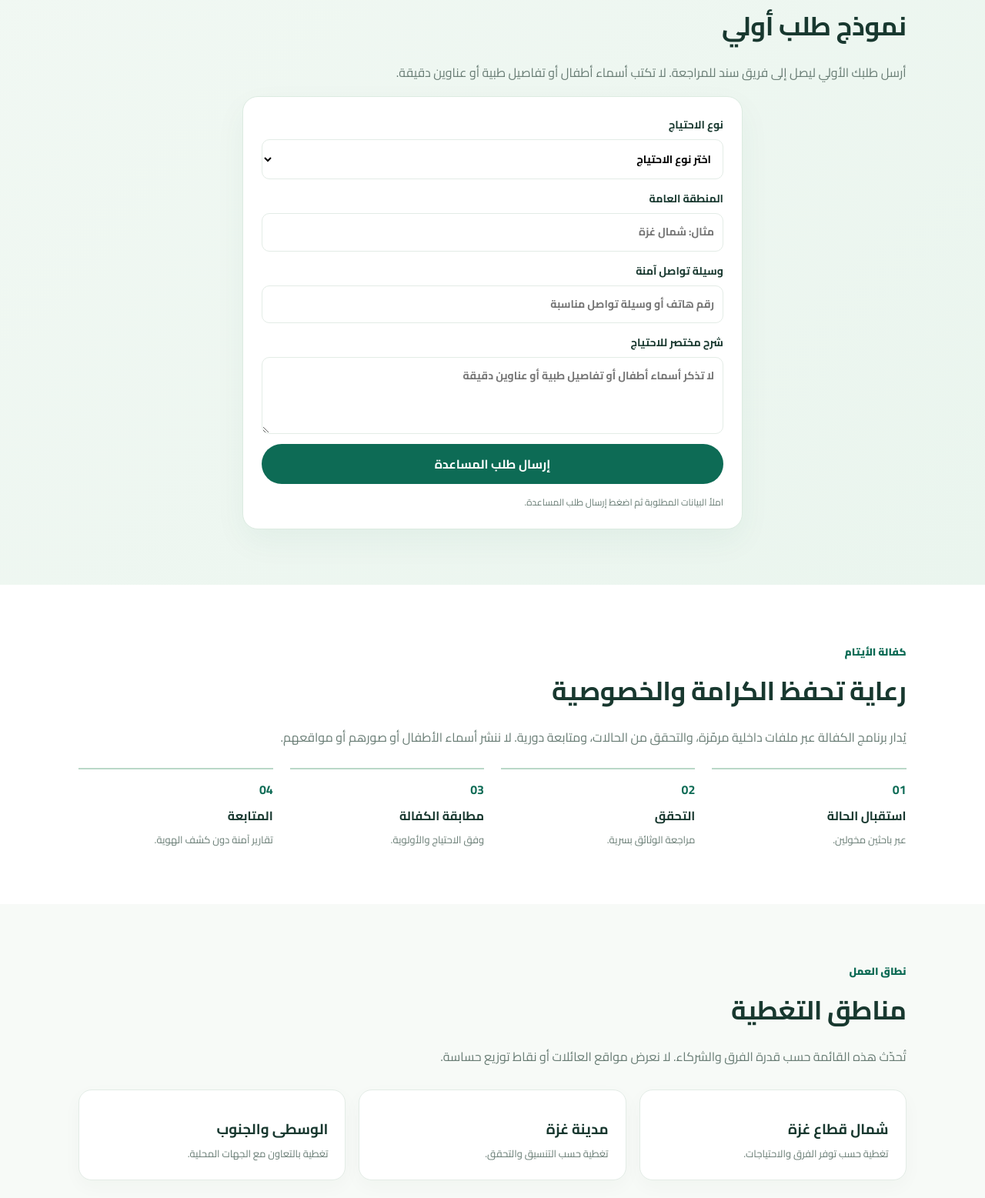
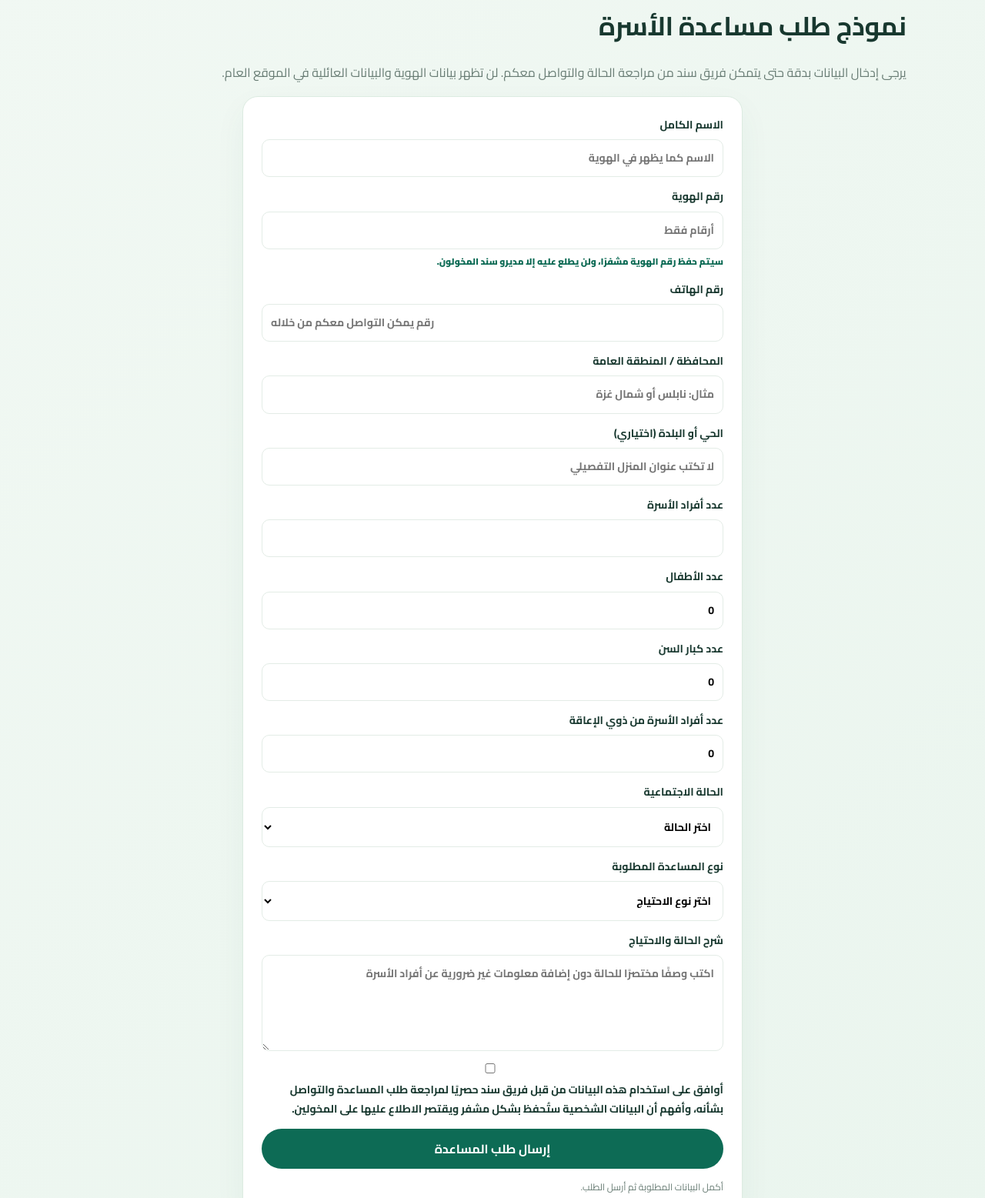
Before and after one commit to mr3la2pal1-blip/sanad-platform, a plain HTML site: page index.html in a window 1280 px wide. Shown: the part 2502-4059 px from the top of the page at 77% size. Drawn offline with Linux system fonts and the light colour scheme.

Commit message:
Expand Sanad aid application form with protected applicant details

```diff
--- a/index.html
+++ b/index.html
@@ -18,7 +18,21 @@
 <article><i>⌂</i><h3>الإغاثة والمأوى</h3><p>مساندة المتضررين في الاحتياجات العاجلة بالتنسيق مع الجهات المختصة.</p></article>
 <article><i>✎</i><h3>دعم التعليم</h3><p>توفير المستلزمات التعليمية والفرص التي تساعد الأطفال على مواصلة التعلم.</p></article></div></section>
 <section class="section pale" id="how"><small>خطوات واضحة</small><h2>كيف نعمل؟</h2><div class="steps"><div><b>01</b><h3>تحديد الاحتياج</h3><p>مراجعة الحالات بالتعاون مع جهات مختصة.</p></div><div><b>02</b><h3>تنظيم المبادرة</h3><p>تحديد الهدف والميزانية وخطة التنفيذ.</p></div><div><b>03</b><h3>التنفيذ والتوثيق</h3><p>تنفيذ المساعدة وتوثيق المصروفات.</p></div><div><b>04</b><h3>نشر التقرير</h3><p>تحديثات الإنجاز مع حماية بيانات المستفيدين.</p></div></div></section>
-<section class="section pale" id="aidRequest"><small>طلب مساعدة</small><h2>نموذج طلب أولي</h2><p class="lead">أرسل طلبك الأولي ليصل إلى فريق سند للمراجعة. لا تكتب أسماء أطفال أو تفاصيل طبية أو عناوين دقيقة.</p><form id="publicAid" class="public-form"><label>نوع الاحتياج<select required><option value="">اختر نوع الاحتياج</option><option>غذاء</option><option>ماء</option><option>كسوة</option><option>مأوى</option><option>تعليم</option><option>كفالة يتيم</option></select></label><label>المنطقة العامة<input required placeholder="مثال: شمال غزة"></label><label>وسيلة تواصل آمنة<input placeholder="رقم هاتف أو وسيلة تواصل مناسبة"></label><label>شرح مختصر للاحتياج<textarea rows="3" placeholder="لا تذكر أسماء أطفال أو تفاصيل طبية أو عناوين دقيقة"></textarea></label><button class="btn" type="submit">إرسال طلب المساعدة</button><p id="aidNotice" role="status">املأ البيانات المطلوبة ثم اضغط إرسال طلب المساعدة.</p></form></section>
+<section class="section pale" id="aidRequest"><small>طلب مساعدة</small><h2>نموذج طلب مساعدة الأسرة</h2><p class="lead">يرجى إدخال البيانات بدقة حتى يتمكن فريق سند من مراجعة الحالة والتواصل معكم. لن تظهر بيانات الهوية والبيانات العائلية في الموقع العام.</p><form id="publicAid" class="public-form">
+<label>الاسم الكامل<input name="full_name" required maxlength="160" autocomplete="name" placeholder="الاسم كما يظهر في الهوية"></label>
+<label>رقم الهوية<input name="identity_number" required inputmode="numeric" pattern="[0-9]{6,20}" minlength="6" maxlength="20" autocomplete="off" placeholder="أرقام فقط"><small>سيتم حفظ رقم الهوية مشفرًا، ولن يطلع عليه إلا مديرو سند المخولون.</small></label>
+<label>رقم الهاتف<input name="phone" type="tel" required maxlength="40" autocomplete="tel" placeholder="رقم يمكن التواصل معكم من خلاله"></label>
+<label>المحافظة / المنطقة العامة<input name="region" required maxlength="160" placeholder="مثال: نابلس أو شمال غزة"></label>
+<label>الحي أو البلدة (اختياري)<input name="locality" maxlength="160" placeholder="لا تكتب عنوان المنزل التفصيلي"></label>
+<label>عدد أفراد الأسرة<input name="household_size" type="number" required min="1" max="40" step="1"></label>
+<label>عدد الأطفال<input name="children_count" type="number" required min="0" max="40" value="0" step="1"></label>
+<label>عدد كبار السن<input name="elderly_count" type="number" required min="0" max="40" value="0" step="1"></label>
+<label>عدد أفراد الأسرة من ذوي الإعاقة<input name="disability_count" type="number" required min="0" max="40" value="0" step="1"></label>
+<label>الحالة الاجتماعية<select name="marital_status" required><option value="">اختر الحالة</option><option>أعزب/عزباء</option><option>متزوج/ة</option><option>أرمل/ة</option><option>مطلق/ة</option><option>أخرى</option></select></label>
+<label>نوع المساعدة المطلوبة<select name="need_type" required><option value="">اختر نوع الاحتياج</option><option>غذاء</option><option>ماء</option><option>كسوة</option><option>مأوى</option><option>تعليم</option><option>دواء أو رعاية صحية</option><option>مساعدة مالية</option><option>كفالة يتيم</option><option>أخرى</option></select></label>
+<label>شرح الحالة والاحتياج<textarea name="details" rows="4" maxlength="3000" placeholder="اكتب وصفًا مختصرًا للحالة دون إضافة معلومات غير ضرورية عن أفراد الأسرة"></textarea></label>
+<label class="consent-row"><input name="consent" type="checkbox" required> أوافق على استخدام هذه البيانات من قبل فريق سند حصريًا لمراجعة طلب المساعدة والتواصل بشأنه، وأفهم أن البيانات الشخصية ستُحفظ بشكل مشفر ويقتصر الاطلاع عليها على المخولين.</label>
+<button class="btn" type="submit">إرسال طلب المساعدة</button><p id="aidNotice" role="status">أكمل البيانات المطلوبة ثم أرسل الطلب.</p></form></section>
 <section class="section" id="orphanInfo"><small>كفالة الأيتام</small><h2>رعاية تحفظ الكرامة والخصوصية</h2><p class="lead">يُدار برنامج الكفالة عبر ملفات داخلية مرمّزة، والتحقق من الحالات، ومتابعة دورية. لا ننشر أسماء الأطفال أو صورهم أو مواقعهم.</p><div class="steps"><div><b>01</b><h3>استقبال الحالة</h3><p>عبر باحثين مخولين.</p></div><div><b>02</b><h3>التحقق</h3><p>مراجعة الوثائق بسرية.</p></div><div><b>03</b><h3>مطابقة الكفالة</h3><p>وفق الاحتياج والأولوية.</p></div><div><b>04</b><h3>المتابعة</h3><p>تقارير آمنة دون كشف الهوية.</p></div></div></section>
 <section class="section pale" id="coverage"><small>نطاق العمل</small><h2>مناطق التغطية</h2><p class="lead">تُحدّث هذه القائمة حسب قدرة الفرق والشركاء. لا نعرض مواقع العائلات أو نقاط توزيع حساسة.</p><div class="cards"><article><h3>شمال قطاع غزة</h3><p>تغطية حسب توفر الفرق والاحتياجات.</p></article><article><h3>مدينة غزة</h3><p>تغطية حسب التنسيق والتحقق.</p></article><article><h3>الوسطى والجنوب</h3><p>تغطية بالتعاون مع الجهات المحلية.</p></article></div></section>
 <section class="section" id="campaignProgress"><small>متابعة المبادرات</small><h2>تقدم الحملات</h2><p class="lead">لن تظهر أرقام مالية أو نسب إنجاز إلا بعد اعتمادها ومراجعتها.</p><div class="cards"><article><h3>السلال الغذائية</h3><p>الحالة: قيد التجهيز</p><progress max="100" value="0"></progress><small>سيتم تحديث التقدم بعد التوثيق</small></article><article><h3>كفالة الأيتام</h3><p>الحالة: قيد التنظيم</p><progress max="100" value="0"></progress><small>سيتم تحديث التقدم بعد التوثيق</small></article><article><h3>دعم التعليم</h3><p>الحالة: قيد التجهيز</p><progress max="100" value="0"></progress><small>سيتم تحديث التقدم بعد التوثيق</small></article></div></section>
```
